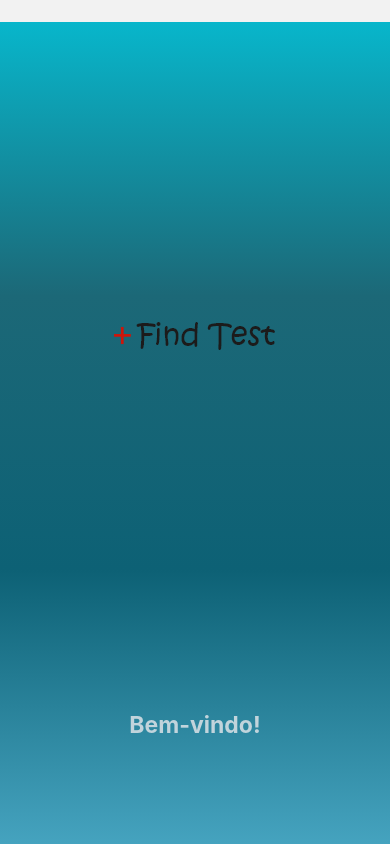
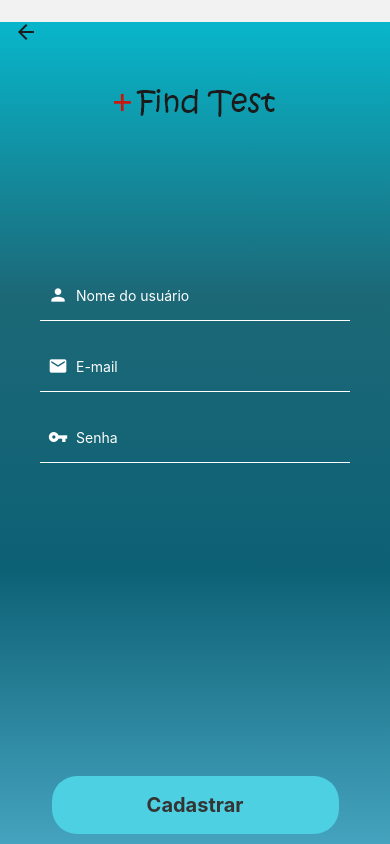
Before and after one commit to marinilsasansigolo/FindTest, a React Native app: screen /SignUp in a window 390 px wide. Before the commit this address had no page. Built offline with nearby package versions, Linux system fonts and the light colour scheme.

Commit message:
Criada tela de SignUp

```diff
--- a/App.js
+++ b/App.js
@@ -6,6 +6,7 @@ import { MaterialIcons } from '@expo/vector-icons'
 
 import HomeScreen from './src/screens/Home'
 import LoginScreen from './src/screens/Login'
+import SignUpScreen from './src/screens/SignUp'
 import SplashScreen from './src/screens/Splash'
 import PrincipalScreen from './src/screens/Principal'
 import HeaderBackButton from './src/components/FtsHeaderBackButton'
@@ -19,6 +20,26 @@ export default function App() {
                 <Stack.Screen
                     name="Login"
                     component={LoginScreen}
+                    options={{
+                        leftButtonStyle: {
+                            color: '#fff',
+                        },
+                        headerShown: true,
+                        headerTitle: '',
+                        headerTransparent: true,
+                        headerShadowVisible: false,
+                        // headerLeft: () => (
+                        //     <HeaderBackButton
+                        //         onPress={() => {
+                        //             navigation.goBack
+                        //         }}
+                        //     />
+                        // ),
+                    }}
+                />
+                <Stack.Screen
+                    name="SignUp"
+                    component={SignUpScreen}
                     options={{
                         leftButtonStyle: {
                             color: '#fff',
--- a/src/screens/Home/index.js
+++ b/src/screens/Home/index.js
@@ -1,11 +1,28 @@
-import React from 'react'
-import { StyleSheet, View } from 'react-native'
+import React, { useEffect } from 'react'
+import { Alert, StyleSheet, View, BackHandler } from 'react-native'
 
 import FtsLogo from '../../components/FtsLogo'
 import { FtsBackground } from '../../components/FtsBackground'
 import FtsButton from '../../components/FtsButton'
 
-export default function HomeScreen() {
+export default function HomeScreen({ navigation }) {
+    const backAction = () => {
+        // Alert.alert('Sair', 'Tem certeza que deseja sair?', [
+        //     {
+        //         text: 'Cancelar',
+        //         onPress: () => null,
+        //     },
+        //     { text: 'Sim', onPress: () => BackHandler.exitApp() },
+        // ])
+        return true
+    }
+
+    useEffect(() => {
+        const backHandler = BackHandler.addEventListener('hardwareBackPress', backAction)
+
+        return () => backHandler.remove()
+    }, [])
+
     return (
         <FtsBackground>
             <View style={styles.containerContent}>
@@ -20,7 +37,12 @@ export default function HomeScreen() {
                     </View>
                     <View>
                         <View style={styles.button}>
-                            <FtsButton text="Estabelecimento" />
+                            <FtsButton
+                                text="Estabelecimento"
+                                onPress={() => {
+                                    navigation.navigate('Login')
+                                }}
+                            />
                         </View>
                     </View>
                 </View>
--- a/src/screens/Login/index.js
+++ b/src/screens/Login/index.js
@@ -20,12 +20,14 @@ export default function LoginScreen({ navigation }) {
                 </View>
 
                 <View style={styles.inputsContainer}>
-                    <FtsTextBox
-                        style={styles.inputText}
-                        color="red"
-                        iconName="person"
-                        placeholder="Nome do usuário"
-                    />
+                    <View style={styles.inputText}>
+                        <FtsTextBox
+                            // style={styles.inputText}
+                            color="red"
+                            iconName="mail"
+                            placeholder="E-mail"
+                        />
+                    </View>
                     <FtsTextBox iconName="vpn-key" placeholder="Senha" isPassword={true} />
                 </View>
             </KeyboardAvoidingView>
@@ -46,7 +48,12 @@ export default function LoginScreen({ navigation }) {
                                     navigation.navigate('Home')
                                 }}
                             >
-                                <Text style={[styles.bottomText, styles.bottomTextRegister]}>
+                                <Text
+                                    style={[styles.bottomText, styles.bottomTextRegister]}
+                                    onPress={() => {
+                                        navigation.navigate('SignUp')
+                                    }}
+                                >
                                     Cadastre-se
                                 </Text>
                             </TouchableOpacity>
--- /dev/null
+++ b/src/screens/SignUp/index.js
@@ -0,0 +1,70 @@
+import React from 'react'
+import { StyleSheet, Text, TouchableOpacity, View, KeyboardAvoidingView } from 'react-native'
+
+import FtsLogo from '../../components/FtsLogo'
+import { FtsBackground } from '../../components/FtsBackground'
+import FtsButton from '../../components/FtsButton'
+import FtsTextBox from '../../components/FtsTextBox'
+import FtsHeaderBar from '../../components/FtsHeaderBar'
+
+export default function SignUpScreen({ navigation }) {
+    return (
+        <FtsBackground>
+            <KeyboardAvoidingView behavior="padding" style={styles.containerContent}>
+                <View style={styles.logoContainer}>
+                    <FtsLogo />
+                </View>
+
+                <View style={styles.inputsContainer}>
+                    <View style={styles.inputText}>
+                        <FtsTextBox iconName="person" placeholder="Nome do usuário" />
+                    </View>
+                    <View style={styles.inputText}>
+                        <FtsTextBox iconName="mail" placeholder="E-mail" />
+                    </View>
+                    <FtsTextBox iconName="vpn-key" placeholder="Senha" isPassword={true} />
+                </View>
+            </KeyboardAvoidingView>
+
+            <View style={styles.bottomContent}>
+                <View>
+                    <View style={styles.button}>
+                        <FtsButton
+                            text="Cadastrar"
+                            onPress={() => {
+                                navigation.navigate('MenuPrincipal')
+                            }}
+                        />
+                    </View>
+                </View>
+                <View></View>
+            </View>
+        </FtsBackground>
+    )
+}
+
+const styles = StyleSheet.create({
+    containerContent: {
+        flex: 1,
+        // backgroundColor: 'green',
+    },
+    headerBar: {
+        // backgroundColor: 'black',
+    },
+    logoContainer: {
+        flex: 1,
+        alignItems: 'center',
+        // backgroundColor: 'yellow',
+    },
+    inputsContainer: {
+        flex: 2,
+        justifyContent: 'flex-start',
+        width: 310,
+    },
+    inputText: {
+        marginBottom: 20,
+    },
+    button: {
+        marginVertical: 10,
+    },
+})
--- a/src/screens/Splash/index.js
+++ b/src/screens/Splash/index.js
@@ -1,5 +1,5 @@
 import React from 'react'
-import { Alert, StyleSheet, Text, View } from 'react-native'
+import { StyleSheet, Text, View } from 'react-native'
 
 import { FtsBackground } from '../../components/FtsBackground'
 import FtsLogo from '../../components/FtsLogo'
@@ -15,7 +15,7 @@ export default function SplashScreen({ navigation }) {
                     <Text
                         style={styles.text}
                         onPress={() => {
-                            navigation.navigate('Login')
+                            navigation.navigate('Home')
                         }}
                     >
                         Bem-vindo!
```
